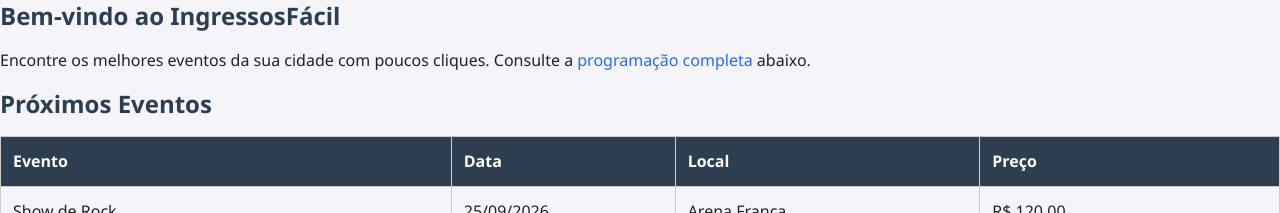
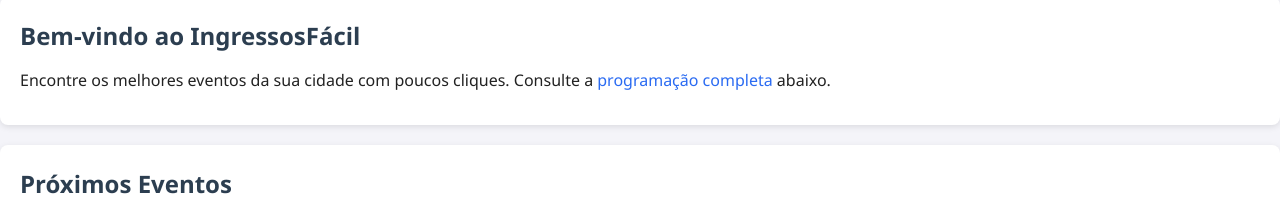
Before and after one commit to Rogerindj777/aula-Desenvolvimento-Front-End-Para-Web, a plain HTML site: page pratica-css/index.html in a window 1280 px wide. Shown: the part 534-747 px from the top of the page. Drawn offline with Linux system fonts and the light colour scheme.

Commit message:
Passo 7 completo

```diff
--- a/pratica-css/styles.css
+++ b/pratica-css/styles.css
@@ -75,3 +75,11 @@ thead {
 tbody tr:nth-child(even) {
     background-color: #f0f0f0;
 }
+
+main section {
+    background-color: #fff;
+    padding: 20px;
+    margin-bottom: 20px;
+    border-radius: 8px;
+    box-shadow: 0 2px 6px rgba(0, 0, 0, 0.1);
+}
```
